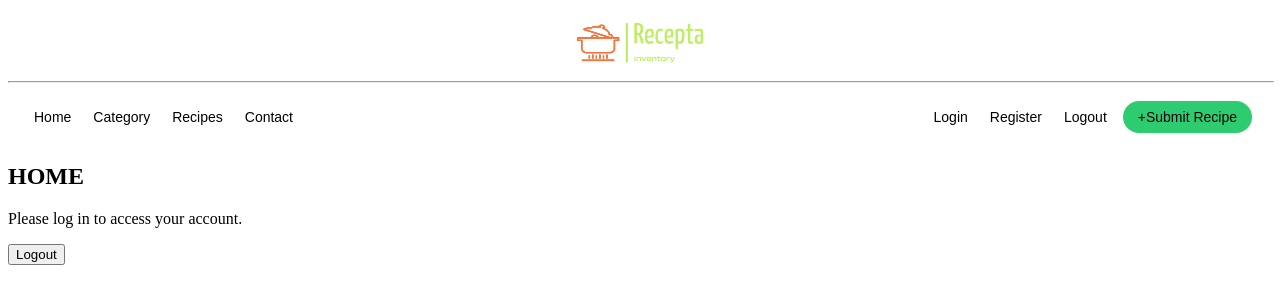
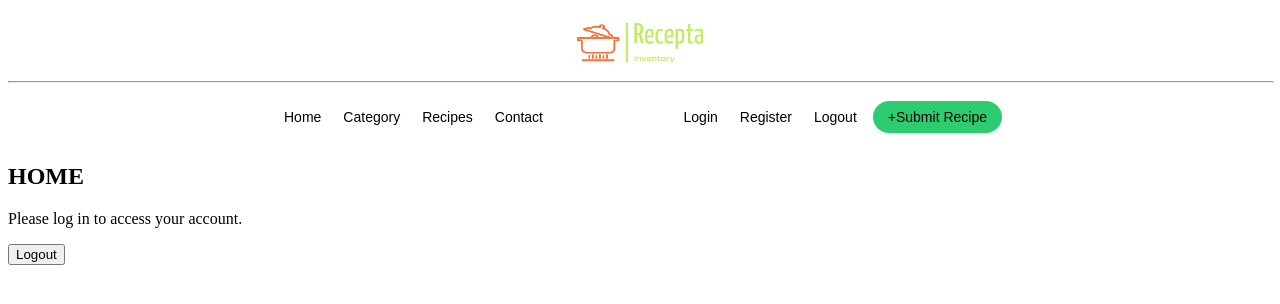
Before and after one commit to danielterziev92/Cooking-manager, a React (Vite) app in the folder cooking_manager/templates/: page / in a window 1280 px wide. Shown: the top 304 px of the page. Built offline with nearby package versions, Linux system fonts and the light colour scheme; no server answers.

Commit message:
fix main nav css

```diff
--- a/cooking_manager/templates/src/components/MainNav/MainNav.css
+++ b/cooking_manager/templates/src/components/MainNav/MainNav.css
@@ -3,8 +3,8 @@
     justify-content: space-between;
     align-items: center;
     padding: 10px 20px;
-    margin-left: auto;
-    margin-right: auto;
+    margin-left: 250px;
+    margin-right: 250px;
 }
 
 .nav-left,
```
